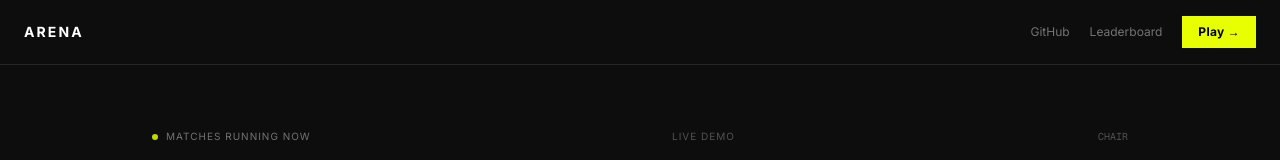
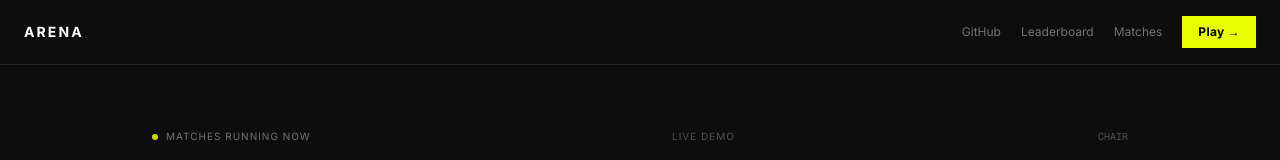
Before and after one commit to upadhyay1302/arena, a Next.js app in the folder frontend/: page / in a window 1280 px wide. Shown: the top 160 px of the page. Built offline with nearby package versions, Linux system fonts and the light colour scheme.

Commit message:
Add to the nav bar

```diff
--- a/frontend/app/page.tsx
+++ b/frontend/app/page.tsx
@@ -124,6 +124,7 @@
         <div className="flex items-center gap-5 text-xs text-neutral-500">
           <a href="https://github.com/upadhyay1302/arena" target="_blank" className="hover:text-white transition-colors">GitHub</a>
           <Link href="/leaderboard" className="hover:text-white transition-colors">Leaderboard</Link>
+          <Link href="/matches" className="hover:text-white transition-colors">Matches</Link>
           <Link href="/arena" className="bg-[#E8FF00] text-black px-4 py-2 text-xs font-bold tracking-wide hover:bg-yellow-200 transition-colors">
             Play →
           </Link>
```
